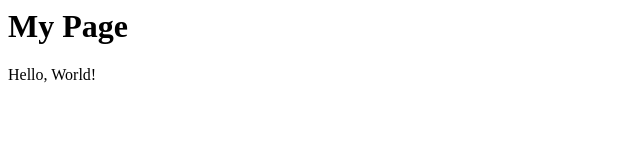
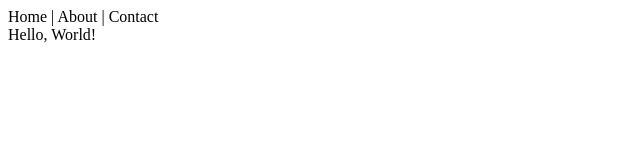
Before and after one commit to iabubakartahir/iabubakartahir.github.io, a plain HTML site: page index.html in a window 1280 px wide. Shown: the whole page, without its empty margins (0-640 px from the left). Drawn offline with Linux system fonts and the light colour scheme.

Commit message:
Ensure nav only on add-nav

```diff
--- a/index.html
+++ b/index.html
@@ -3,7 +3,7 @@
   <title>My Page</title>
 </head>
 <body>
-  <h1>My Page</h1>
+  <nav>Home | About | Contact</nav>
   Hello, World!
 </body>
 </html>
```
